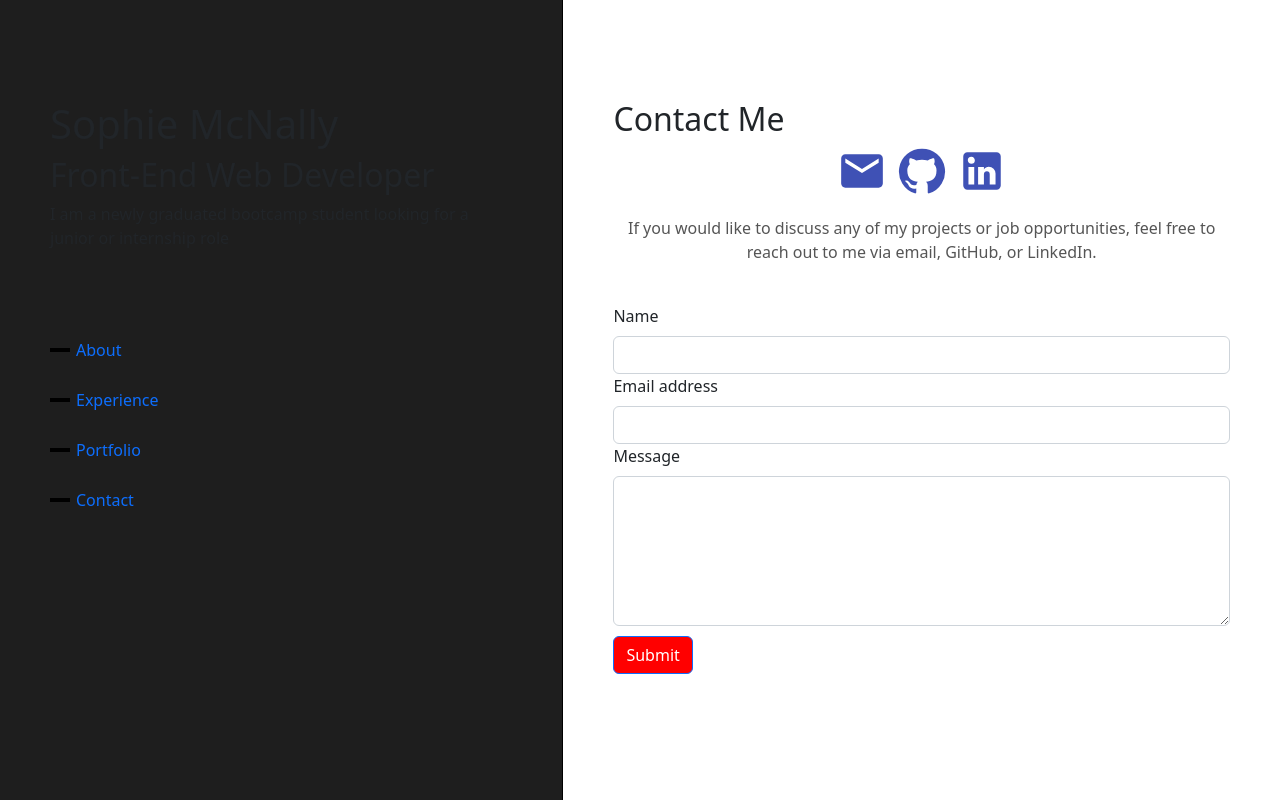
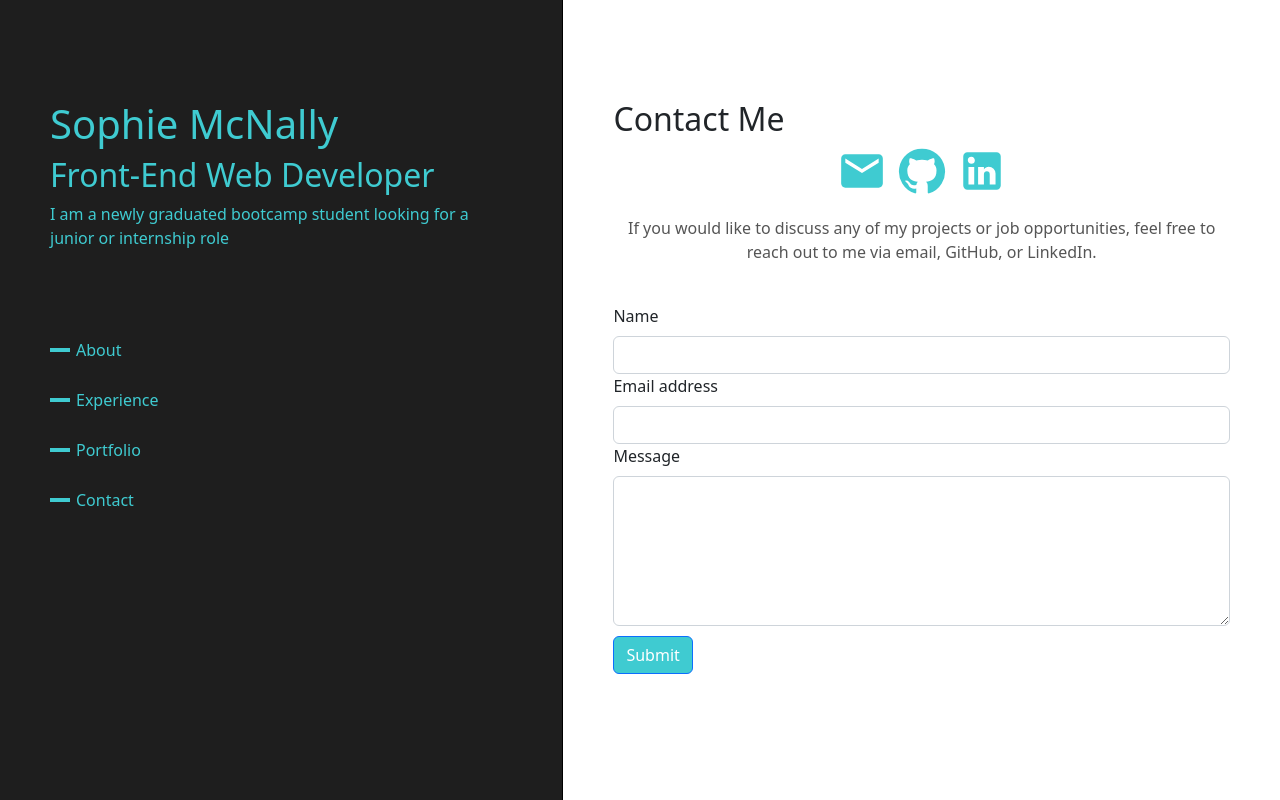
Before and after one commit to SophieEmsi/React-Portfolio---Module-13-Challenge, a React (Create React App) app in the folder Starter/my-app/: page /contact in a window 1280 px wide. Built offline with nearby package versions, Linux system fonts and the light colour scheme.

Commit message:
adding style and CV

```diff
--- a/Starter/my-app/src/App.css
+++ b/Starter/my-app/src/App.css
@@ -21,8 +21,9 @@
   align-items: center;
   justify-content: center;
   font-size: calc(10px + 2vmin);
-  color: #ffffff;
+  color: #d01818;
 }
+
 
 
 .App-link {
@@ -54,7 +55,7 @@
   transform: translateY(-50%);
   width: 20px;
   height: 10%;
-  background-color: black;
+  background-color: #3fcbd1;
   transition: width 0.3s;
 }
 
@@ -67,7 +68,7 @@
 }
 
 .about-container {
-  margin-bottom: 200px !important;
+  margin-bottom: 50px !important;
 }
 .experience-item {
   display: flex;
@@ -127,7 +128,7 @@
 }
 
 .icon {
-  color: #3f51b5;
+  color: #3fcbd1;
   font-size: 24px;
 }
 
@@ -148,6 +149,6 @@
 
 .contact-form button[type="submit"] {
   margin-top: 10px;
-  background-color: #ff0000;
+  background-color: #3fcbd1;
   color: #ffffff;
 }
--- a/Starter/my-app/src/App.js
+++ b/Starter/my-app/src/App.js
@@ -25,24 +25,24 @@ const App = () => {
             padding: '50px',
           }}
         >
-          <header style={{ marginBottom: '80px', marginTop: '50px' }}>
-            <h1>Sophie McNally</h1>
-            <h2>Front-End Web Developer</h2>
-            <p>I am a newly graduated bootcamp student looking for a junior or internship role</p>
-          </header>
+          <header style={{ marginBottom: '80px', marginTop: '50px', color: '#3fcbd1' }}>
+    <h1>Sophie McNally</h1>
+    <h2>Front-End Web Developer</h2>
+    <p>I am a newly graduated bootcamp student looking for a junior or internship role</p>
+  </header>
           <Nav defaultActiveKey="/" className="flex-column">
 
-            <Nav.Link as={Link} to="/about" eventKey="/about" className="nav-link" style={{ marginBottom: '10px' }}>About</Nav.Link>
-            <Nav.Link as={Link} to="/experience" eventKey="/experience" className="nav-link" style={{ marginBottom: '10px' }}>Experience</Nav.Link>
-            <Nav.Link as={Link} to="/portfolio" eventKey="/portfolio" className="nav-link" style={{ marginBottom: '10px' }}>Portfolio</Nav.Link>
-            <Nav.Link as={Link} to="/contact" eventKey="/contact" className="nav-link" style={{ marginBottom: '10px' }}>Contact</Nav.Link>
+            <Nav.Link as={Link} to="/about" eventKey="/about" className="nav-link" style={{ marginBottom: '10px', color: '#3fcbd1' }}>About</Nav.Link>
+            <Nav.Link as={Link} to="/experience" eventKey="/experience" className="nav-link" style={{ marginBottom: '10px', color: '#3fcbd1' }}>Experience</Nav.Link>
+            <Nav.Link as={Link} to="/portfolio" eventKey="/portfolio" className="nav-link" style={{ marginBottom: '10px', color: '#3fcbd1' }}>Portfolio</Nav.Link>
+            <Nav.Link as={Link} to="/contact" eventKey="/contact" className="nav-link" style={{ marginBottom: '10px', color: '#3fcbd1' }}>Contact</Nav.Link>
           </Nav>
         </div>
         {/* Right Side */}
         <div
           style={{
             flex: 1,
-            backgroundColor: '#fff',
+            backgroundColor: 'white',
             overflowY: 'scroll',
             padding: '50px',
             marginBottom: '80px',
--- a/Starter/my-app/src/Components/Pages/about.js
+++ b/Starter/my-app/src/Components/Pages/about.js
@@ -1,6 +1,8 @@
 import React from 'react';
 
 import '../../App.css';
+
+import aboutImage from '../../assets/Photo.jpg';
 
 const About = () => {
   return (
@@ -28,6 +30,7 @@ const About = () => {
           In my spare time, I enjoy spending time outdoors walking with my dog or creating unique crafts
           with my tufting gun. Please feel free to reach out to start a conversation or discuss my portfolio.
         </p>
+        <img src={aboutImage} alt="About Me" style={{ width: '50%', marginTop: '20px' }} />
       </div>
     </div>
   );
--- a/Starter/my-app/src/Components/Pages/experience.js
+++ b/Starter/my-app/src/Components/Pages/experience.js
@@ -45,7 +45,8 @@ const Experience = () => {
         <h3 style={{ marginBottom: '25px' }}>Full CV</h3>
         <p>
           For my complete work history and qualifications, please refer to my{' '}
-          <Link to="/cv">Full CV</Link>.
+          <a href={require('../../assets/CV - Sophie McNally.docx.pdf')} target="_blank" rel="noopener noreferrer">Full CV</a>
+
         </p>
       </div>
     </div>
```
Also changed, not shown: 2 other files (tests, documents, lock files or other folders). Lines whose indentation alone changed are shown as unchanged.
